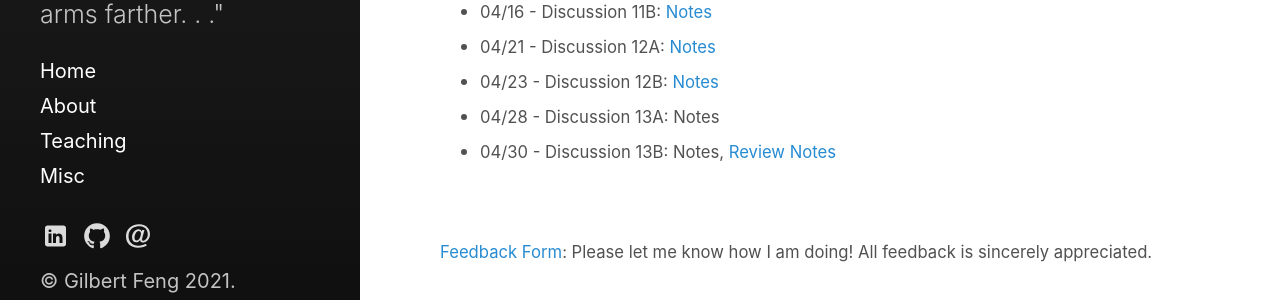
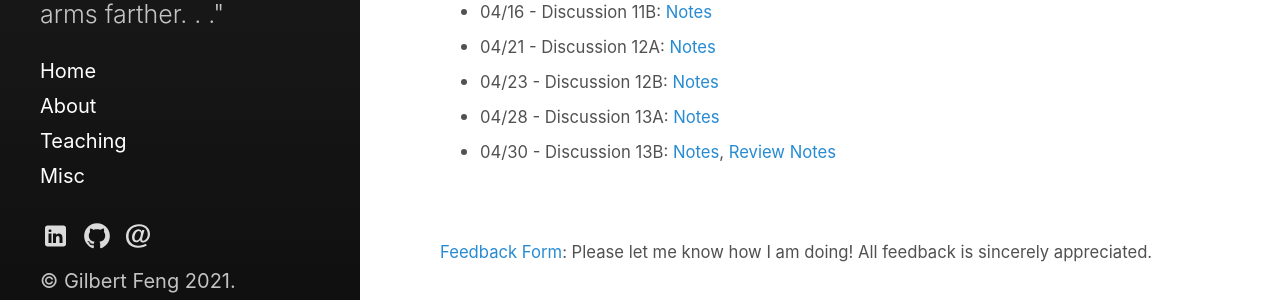
Before and after one commit to gfeng2001/gfeng2001.github.io, a Jekyll site: the page built from teaching/sp21cs70.md, in a window 1280 px wide. Shown: the part 1044-1344 px from the top of the page. Built offline with Jekyll 4.4.1, drawn with Linux system fonts in a browser that asks for light colours; some of the changed lines change nothing that is shown.

Commit message:
update dis

```diff
--- a/teaching/sp21cs70.md
+++ b/teaching/sp21cs70.md
@@ -35,9 +35,8 @@ Office Hours: Tue 2-4pm (<a href='https://oh.eecs70.org'>OH Link</a>)
 * <small> 04/16 - Discussion 11B: <a href='/assets/pdfs/cs70/sp21cs70/dis11b.pdf'>Notes</a> </small>
 * <small> 04/21 - Discussion 12A: <a href='/assets/pdfs/cs70/sp21cs70/dis12a.pdf'>Notes</a> </small>
 * <small> 04/23 - Discussion 12B: <a href='/assets/pdfs/cs70/sp21cs70/dis12b.pdf'>Notes</a> </small>
-* <small> 04/28 - Discussion 13A: Notes </small>
-* <small> 04/30 - Discussion 13B: Notes, <a href='/assets/pdfs/cs70/sp21cs70/finalreview.pdf'>Review Notes</a> </small>
-
+* <small> 04/28 - Discussion 13A: <a href='/assets/pdfs/cs70/sp21cs70/dis13a.pdf'>Notes</a> </small>
+* <small> 04/30 - Discussion 13B: <a href='/assets/pdfs/cs70/sp21cs70/dis13b.pdf'>Notes</a>, <a href='/assets/pdfs/cs70/sp21cs70/finalreview.pdf'>Review Notes</a> </small>
 
 <br>
 
```
